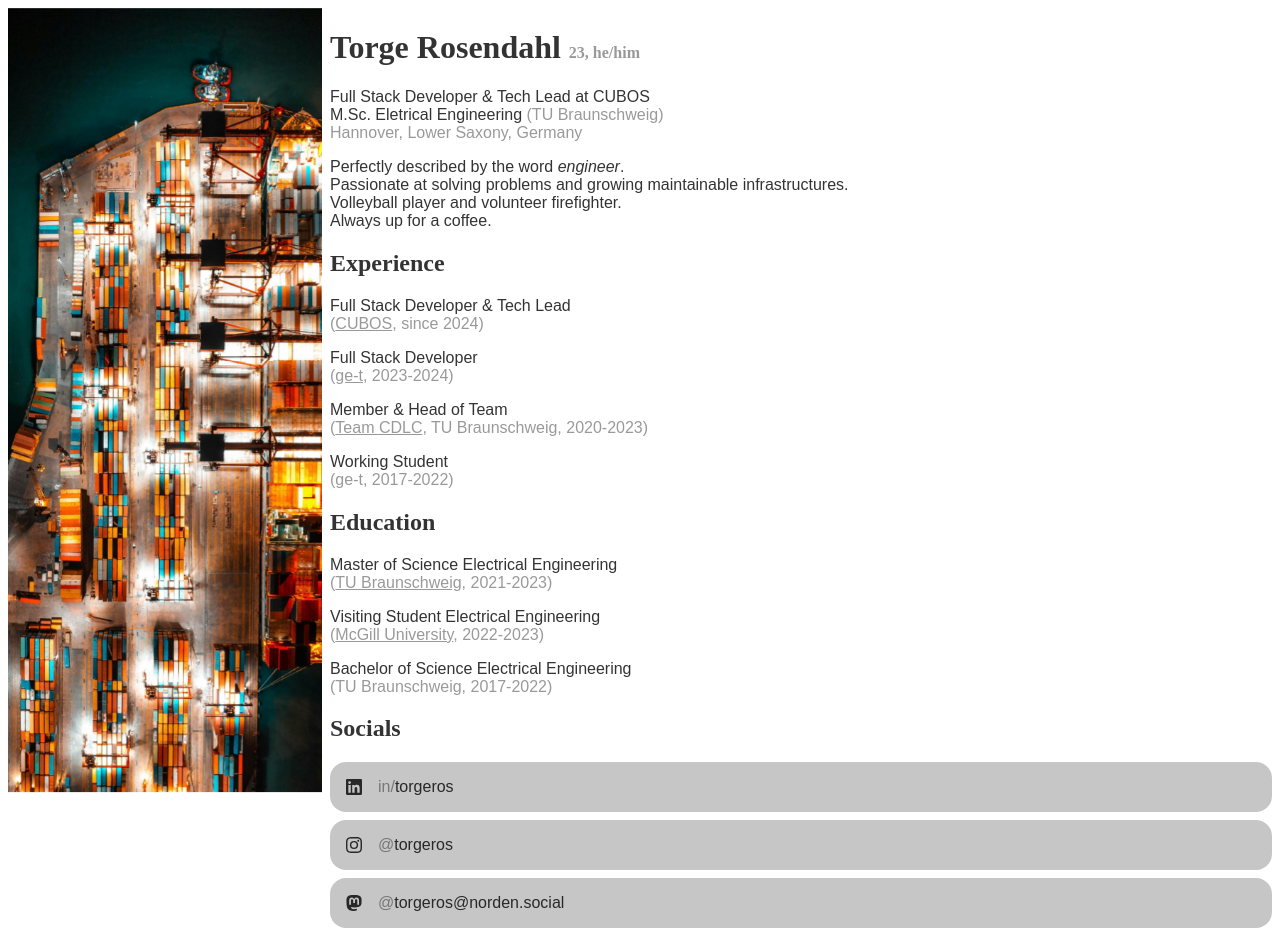
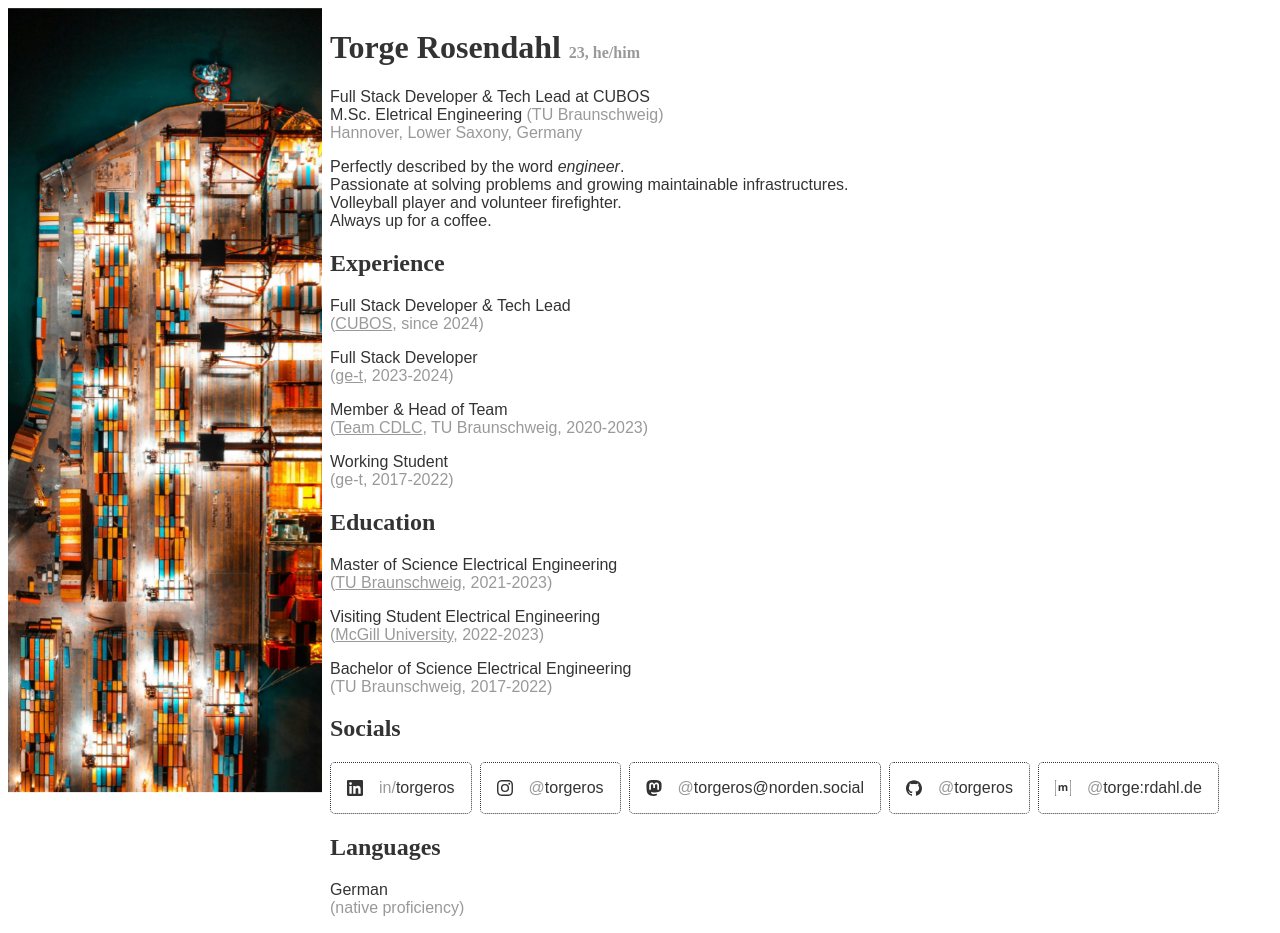
Before and after one commit to rdahl-de/torge, a Nuxt app: page / in a window 1280 px wide. Shown: the top 933 px of the page. Built offline with nearby package versions, Linux system fonts and the light colour scheme.

Commit message:
reformat social cards

```diff
--- a/components/CardCollection.vue
+++ b/components/CardCollection.vue
@@ -7,7 +7,7 @@
 <style scoped>
 div {
   display: flex;
-  flex-direction: column;
+  flex-wrap: wrap;
   gap: .5rem;
 }
 </style>
--- a/components/SocialCard.vue
+++ b/components/SocialCard.vue
@@ -35,8 +35,8 @@
 
 <style scoped>
 .social-card {
-  background-color: #5555;
-  border-radius: 1rem;
+  border: 1px dotted;
+  border-radius: 5px;
 }
 
 .social-link {
```
